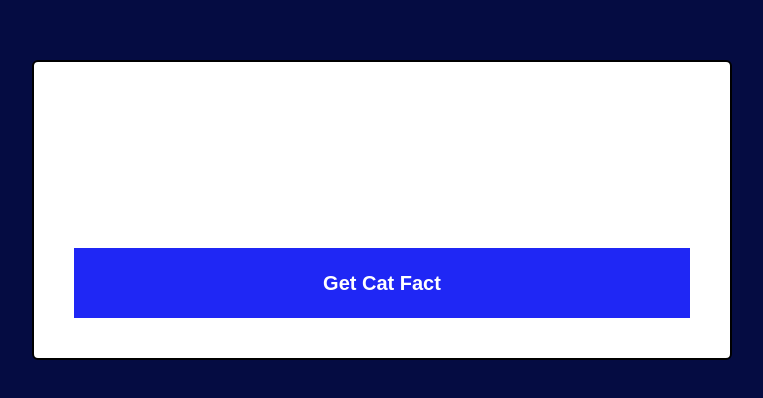
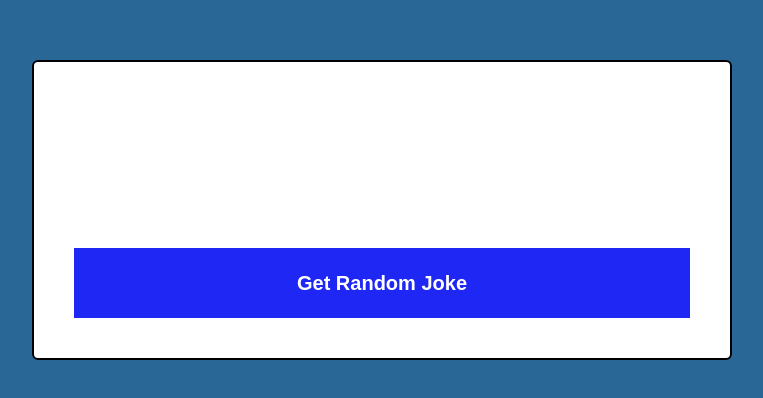
Before and after one commit to RuslanSemenchik/react_redux, a React (Vite) app: page / in a window 1280 px wide. Shown: the part 190-588 px from the top of the page, without its empty margins (258-1021 px from the left). Built offline with nearby package versions, Linux system fonts and the light colour scheme.

Commit message:
Homework_18

```diff
--- a/src/App.tsx
+++ b/src/App.tsx
@@ -1,12 +1,14 @@
  import Lesson_16 from "lessons/Lesson_16/Lesson_16";
  import Homework_16 from "homeworks/Homework_16/Homework_16";
  import Lesson_18 from "lessons/Lesson_18/Lesson_18";
+ import Homework_18 from "homeworks/Homework_18/Homework_18";
  function App () {
    return <>
    {/* <Lesson_16/> */}
 
    {/* <Homework_16/> */}
-   <Lesson_18/>
+   {/* <Lesson_18/> */}
+   <Homework_18/>
    </>
  }
 export default App;
--- /dev/null
+++ b/src/homeworks/Homework_18/Homework_18.tsx
@@ -0,0 +1,61 @@
+import { JokeCard, PageWrapper,JokeText,JokeWrapper,JokesContainer,ButtonControl } from "./styles"
+import Button from "components/Button/Button"
+import { jokeSliceActions, jokeSliceSelectors } from "store/redux/randomJoke/randomJokeSlice"
+import { type Joke } from "store/redux/randomJoke/types"
+import { useAppDispatch, useAppSelector } from "store/hooks"
+import { useEffect } from "react"
+function Homework_18() {
+ const dispatch = useAppDispatch();
+
+ const {jokes, error,isFetching} = useAppSelector(
+    jokeSliceSelectors.jokeData
+
+ )
+ const getJoke = ()=>{
+    dispatch(jokeSliceActions.getJoke())
+ }
+
+ useEffect(() => {
+    if (error) {
+      alert(error)
+    }
+  }, [error])
+
+
+
+ const randomJokes = jokes.map((joke :Joke )=>{
+    return (
+        <JokeWrapper key={joke.id}>
+        <JokeText>{`${joke.setup} ${joke.punchline}`}</JokeText>
+        <ButtonControl>
+          <Button
+            onClick={() => dispatch(jokeSliceActions.deleteJoke(joke.id))}
+            isRed
+            name="Delete"
+          />
+        </ButtonControl>
+      </JokeWrapper>
+    )
+ })
+
+
+
+  return (
+    <PageWrapper>
+      <JokeCard>
+        {!!jokes.length && (
+        <ButtonControl>
+          <Button name="Delete All Jokes" isRed onClick={() => dispatch(jokeSliceActions.deleteAllJokes())} />
+        </ButtonControl>
+      )}
+        <JokesContainer>{randomJokes}</JokesContainer>
+        <Button
+          disabled={isFetching}
+          name="Get Random Joke"
+          onClick={getJoke}
+        />
+      </JokeCard>
+    </PageWrapper>
+  )
+}
+export default Homework_18
--- /dev/null
+++ b/src/homeworks/Homework_18/styles.ts
@@ -0,0 +1,47 @@
+import styled from "@emotion/styled"
+
+export const PageWrapper = styled.div`
+  display: flex;
+  flex: 1;
+  flex-direction: column;
+  align-items: center;
+  justify-content: center;
+  padding: 100px;
+  background-color: rgba(41, 103, 151, 1);
+`
+
+export const JokeCard = styled.div`
+  display: flex;
+  flex-direction: column;
+  gap: 40px;
+  width: 700px;
+  min-height: 300px;
+  max-height: 800px;
+  padding: 40px;
+  border: 2px solid black;
+  border-radius: 6px;
+  background-color: white;
+  overflow-y: auto;
+`
+
+export const JokesContainer = styled.div`
+  display: flex;
+  flex-direction: column;
+  flex: 1;
+  gap: 30px;
+`
+
+export const JokeText = styled.p`
+  font-size: 24px;
+  font-weight: bold;
+`
+
+export const JokeWrapper = styled.div`
+  display: flex;
+  gap: 10px;
+`
+
+export const ButtonControl = styled.div`
+  min-width: 100px;
+  height : 70px;
+`
--- a/src/lessons/Lesson_18/Lesson_18.tsx
+++ b/src/lessons/Lesson_18/Lesson_18.tsx
@@ -27,6 +27,8 @@ function Lesson_18() {
   const getCatFact = () => {
     dispatch(catFactSliceActions.getCatFact())
   }
+
+
 
   useEffect(() => {
     if (error) {
--- a/src/store/redux/catFact/types.ts
+++ b/src/store/redux/catFact/types.ts
@@ -1,6 +1,7 @@
 export interface CatFact {
   id: string
   fact: string
+
 }
 
 export interface CatFactSliceState {
--- /dev/null
+++ b/src/store/redux/randomJoke/randomJokeSlice.ts
@@ -0,0 +1,76 @@
+import { createAppSlice } from "store/createAppSlice";
+import { Joke, JokeSliceState } from "./types";
+import axios from "axios";
+import { PayloadAction} from "@reduxjs/toolkit";
+
+const RANDOM_JOKE_URL : string = "https://official-joke-api.appspot.com/random_joke";
+
+const randomJokeInitialState: JokeSliceState = {
+jokes : [],
+error : undefined,
+isFetching: false,
+
+}
+
+export const randomJokeSlice = createAppSlice({
+name : "JOKES",
+initialState : randomJokeInitialState,
+
+reducers : create=>({
+   getJoke : create.asyncThunk (
+     async () => {
+
+        const response = await axios.get(RANDOM_JOKE_URL)
+        return response
+      },
+{pending : (state : JokeSliceState) =>{
+    state.error = undefined;
+    state.isFetching = true;
+},
+fulfilled : (state : JokeSliceState, action)=>{
+    state.jokes = [...state.jokes, {setup : action.payload.data.setup, punchline: action.payload.data.punchline, id :action.payload.data.id }];
+   state.isFetching = false;
+},
+rejected : (state: JokeSliceState, action) =>{
+
+    state.isFetching = true;
+     if (action.error.code === "ERR_BAD_REQUEST") {
+            state.error = "Too Many Requests"
+          } else {
+            state.error = "Some Network Error"
+          }
+}
+
+} ),
+
+deleteJoke: create.reducer(
+      (state: JokeSliceState, action: PayloadAction<string>) => {
+        state.jokes = [...state.jokes].filter(
+          (joke: Joke) => joke.id !== action.payload,
+        )
+      },
+    ),
+deleteAllJokes: create.reducer(
+      (state: JokeSliceState,) =>
+       state = randomJokeInitialState
+
+
+    ),
+
+
+
+}),
+
+selectors: {
+    // catFacts: (state: CatFactSliceState) => state.catFacts,
+    // error: (state: CatFactSliceState) => state.error,
+    jokeData: (state: JokeSliceState) => state,
+  },
+
+
+})
+
+
+export const jokeSliceActions = randomJokeSlice.actions
+
+export const jokeSliceSelectors = randomJokeSlice.selectors
--- /dev/null
+++ b/src/store/redux/randomJoke/types.ts
@@ -0,0 +1,12 @@
+export interface Joke {
+    id : string,
+    setup : string,
+    punchline : string,
+
+}
+
+export interface JokeSliceState{
+    jokes : Joke [],
+    error : string | undefined,
+    isFetching: boolean,
+}
--- a/src/store/store.ts
+++ b/src/store/store.ts
@@ -3,10 +3,10 @@ import { combineSlices, configureStore } from "@reduxjs/toolkit"
 import { counterSlice } from "store/redux/counter/counterSlice"
 import {feedbackSlice} from "store/redux/feedback/feedbackSlice"
 import { catFactSlice } from "./redux/catFact/catFactSlice"
-
+import {randomJokeSlice} from "./redux/randomJoke/randomJokeSlice"
 // `combineSlices` automatically combines the reducers using
 // their `reducerPath`s, therefore we no longer need to call `combineReducers`.
-const rootReducer = combineSlices(counterSlice, feedbackSlice,catFactSlice)
+const rootReducer = combineSlices(counterSlice, feedbackSlice,catFactSlice,randomJokeSlice)
 // Infer the `RootState` type from the root reducer
 export type RootState = ReturnType<typeof rootReducer>
 
```
